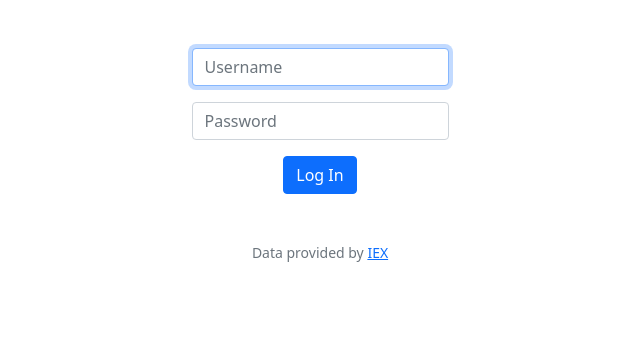
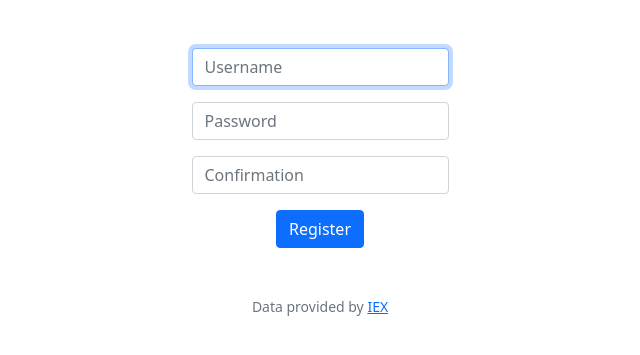
Before and after one commit to nadziejapio/python, a Flask app: template finance/templates/register.html in a window 1280 px wide. Shown: the part 76-431 px from the top of the page, without its empty margins (320-960 px from the left). Run offline with Flask 2, Linux system fonts and the light colour scheme; the template is opened without the code that fills it, so the values that code supplies are empty; some libraries are stand-ins or nearby versions.

Commit message:
Mon, Oct 24, 2022, 8:25 PM +00:00

```diff
--- a/finance/templates/register.html
+++ b/finance/templates/register.html
@@ -1,7 +1,7 @@
 {% extends "layout.html" %}
 
 {% block title %}
-    Log In
+    Register
 {% endblock %}
 
 {% block main %}
@@ -12,6 +12,9 @@
         <div class="mb-3">
             <input class="form-control mx-auto w-auto" id="password" name="password" placeholder="Password" type="password">
         </div>
-        <button class="btn btn-primary" type="submit">Log In</button>
+        <div class="mb-3">
+            <input class="form-control mx-auto w-auto" id="password" name="confirmation" placeholder="Confirmation" type="password">
+        </div>
+        <button class="btn btn-primary" type="submit">Register</button>
     </form>
 {% endblock %}
```
